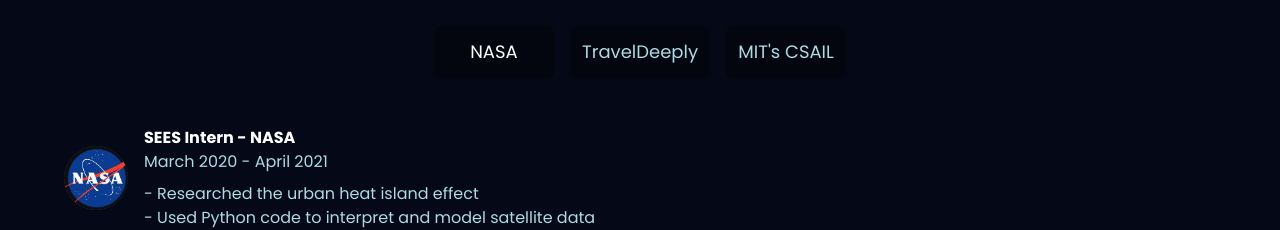
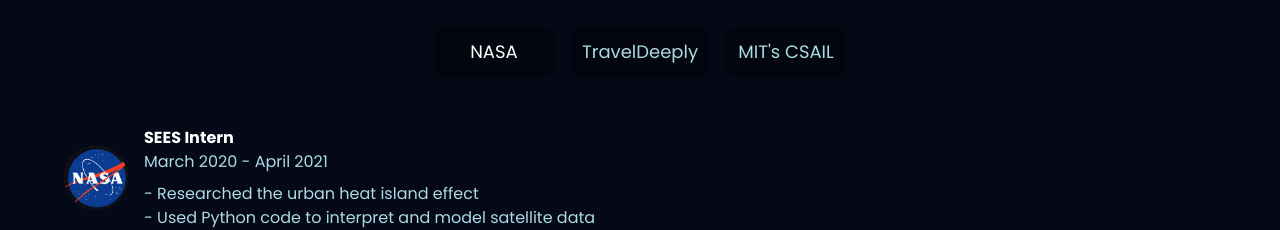
Before and after one commit to pradesh-m/portfolio-project, a React (Vite) app: page / in a window 1280 px wide. Shown: the part 980-1210 px from the top of the page. Built offline with nearby package versions, Linux system fonts and the light colour scheme.

Commit message:
Touched up experience and works pages.

```diff
--- a/src/components/Experience.jsx
+++ b/src/components/Experience.jsx
@@ -21,7 +21,7 @@
       <img src={icon} alt={company_name} className="w-full h-full object-cover rounded-full" />
     </div>
     <div className="ml-4">
-      <h3 className="text-white font-bold">{title} - {company_name}</h3>
+      <h3 className="text-white font-bold">{title}</h3>
       <p className="text-secondary">{date}</p>
       <ul className="mt-2 text-secondary">
         {points.map((point, index) => (
--- a/src/components/Works.jsx
+++ b/src/components/Works.jsx
@@ -59,7 +59,7 @@
         </motion.p>
       </div>
 
-      <div className='mt-0 flex flex-wrap gap-7'>
+      <div className='mt-10 flex flex-wrap gap-7'>
         {projects.map((project, index) => (
           <ProjectCard key={`project-${index}`} index={index} {...project} />
         ))}
--- a/src/constants/index.js
+++ b/src/constants/index.js
@@ -53,7 +53,8 @@
       iconBg: "#E6DEDD",
       date: "Jan 2024 - Current",
       points: [
-        "In Progress"
+        "In Progress",
+        ""
       ],
     },
 
```
Also changed, not shown: 1 other file (tests, documents, lock files or other folders).
